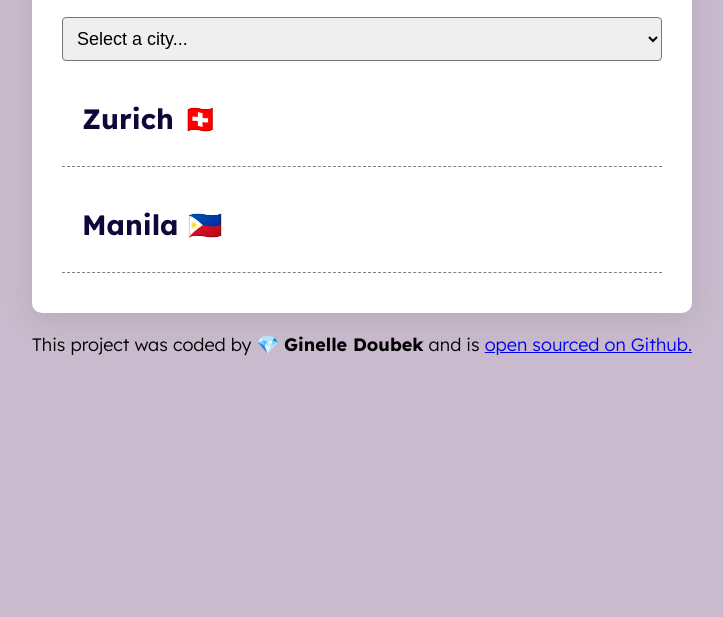
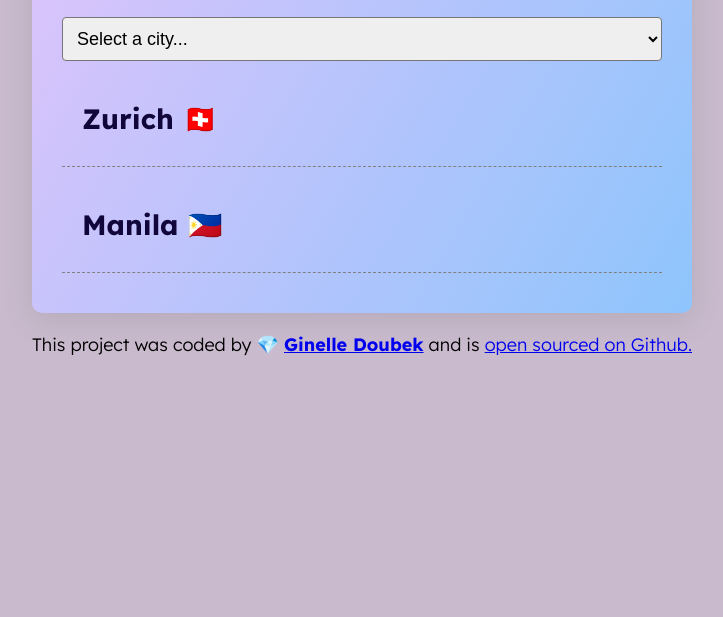
Before and after one commit to ginedou0315/World-clock-App, a plain HTML site: page index.html in a window 1280 px wide. Shown: the part 183-800 px from the top of the page, without its empty margins (278-1001 px from the left). Drawn offline with nearby package versions, Linux system fonts and the light colour scheme; a script that the page names is missing; a web font is replaced by a local one.

Commit message:
updated css and Js

```diff
--- a/css/style.css
+++ b/css/style.css
@@ -9,7 +9,7 @@ body {
 .container {
   max-width: 600px;
   margin: 0 auto;
-  background-color: white;
+  background: linear-gradient(120deg, #e0c3fc 0%, #8ec5fc 100%);
   padding: 30px;
   box-shadow: rgba(100, 100, 111, 0.2) 0px 7px 29px 0px;
   border-radius: 10px;
--- a/index.html
+++ b/index.html
@@ -23,6 +23,7 @@
         <option value="Asia/Manila">Manila</option>
         <option value="America/New_York">New York</option>
         <option value="Australia/Sydney">Sydney</option>
+        <option value="Pacific/Honolulu">Honolulu</option>
       </select>
       <div id="cities">
         <div class="city" id="zurich">
@@ -44,7 +45,13 @@
     </div>
     <br />
     <footer>
-      This project was coded by 💎 <strong>Ginelle Doubek</strong> and is
+      This project was coded by 💎
+      <strong
+        ><a href="https://github.com/ginedou0315" target="_blank"
+          >Ginelle Doubek</a
+        ></strong
+      >
+      and is
       <a href="https://github.com/ginedou0315/World-clock-App" target="_blank"
         >open sourced on Github.</a
       >
```
